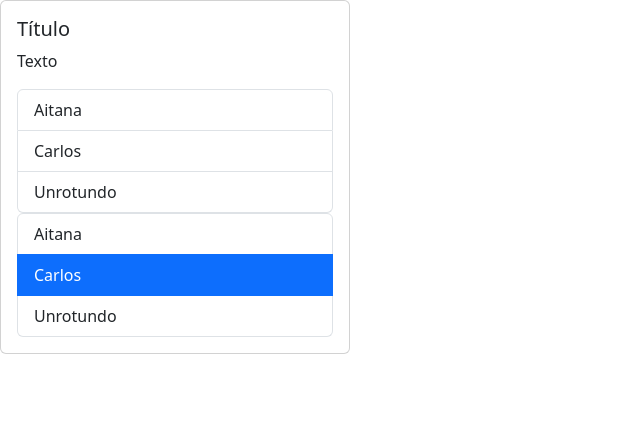
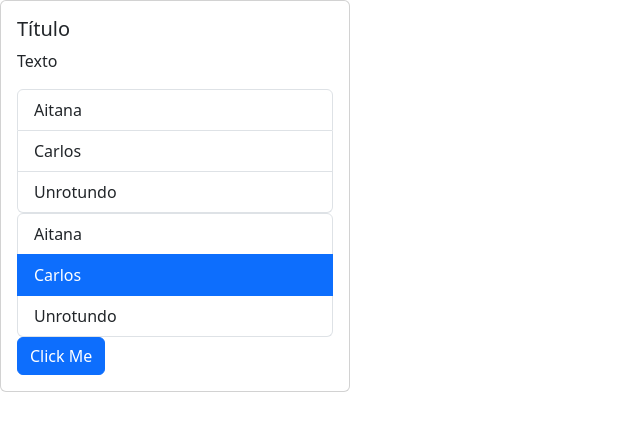
Before and after one commit to UnroPrograming/React-curso-iniciacion, a React (Vite) app in the folder projects/00-Conceptos-basicos/: page / in a window 1280 px wide. Shown: the top 430 px of the page, without its empty margins (0-640 px from the left). Built offline with nearby package versions, Linux system fonts and the light colour scheme.

Commit message:
Ejercicio boton actuaizar

```diff
--- a/projects/00-Conceptos-basicos/src/App.tsx
+++ b/projects/00-Conceptos-basicos/src/App.tsx
@@ -1,6 +1,6 @@
+import Button from "./components/Button";
 import Card, {CardBody} from "./components/Card";
 import ListOnClick from "./components/List"
-import "./App.css";
 import ListState from "./components/ListState";
 
 function App() {
@@ -10,12 +10,22 @@ function App() {
     console.log("imprimiendo", element);
   };
 
+  //En caso de que queramos mostrar que no hay elementos en la lista se hará con un ternario
+  const contentListState = list.length
+    ? <ListState data={list} onSelect= {handleSelect} />
+    : 'Sin elementos en la lista';
+
+  //En caso de que no queramos mostrar nada cuando no hay elementos en la lista se hará con SortCircuitOperator
+  const contentListState2 = list.length !== 0 && <ListState data={list} onSelect= {handleSelect} />;
+
   return (
     <>
       <Card>
         <CardBody title= "Título" text = "Texto"/>
         <ListOnClick data={list} />
-        <ListState data={list} onSelect= {handleSelect} />
+        {contentListState}
+        {/* {contentListState2} */}
+        <Button>Click Me</Button>
       </Card>
     </>
   );
--- /dev/null
+++ b/projects/00-Conceptos-basicos/src/components/Button.tsx
@@ -0,0 +1,21 @@
+import { useState } from "react";
+
+type Props = {
+  children: string;
+};
+
+function Button({ children }: Props) {
+    const [buttonState, setbuttonState]= useState('primary');
+    const [buttonContent, setbuttonContent]= useState(children)
+
+    const handleClick = () => {
+        setbuttonContent('Cargando...');
+        setbuttonState('secondary');
+    };
+
+    return (
+        <button onClick={handleClick} type="button" className= {`btn btn-${buttonState}`}>{buttonContent}</button>
+    );
+};
+
+export default Button;
```
Also changed, not shown: 1 other file (tests, documents, lock files or other folders).
